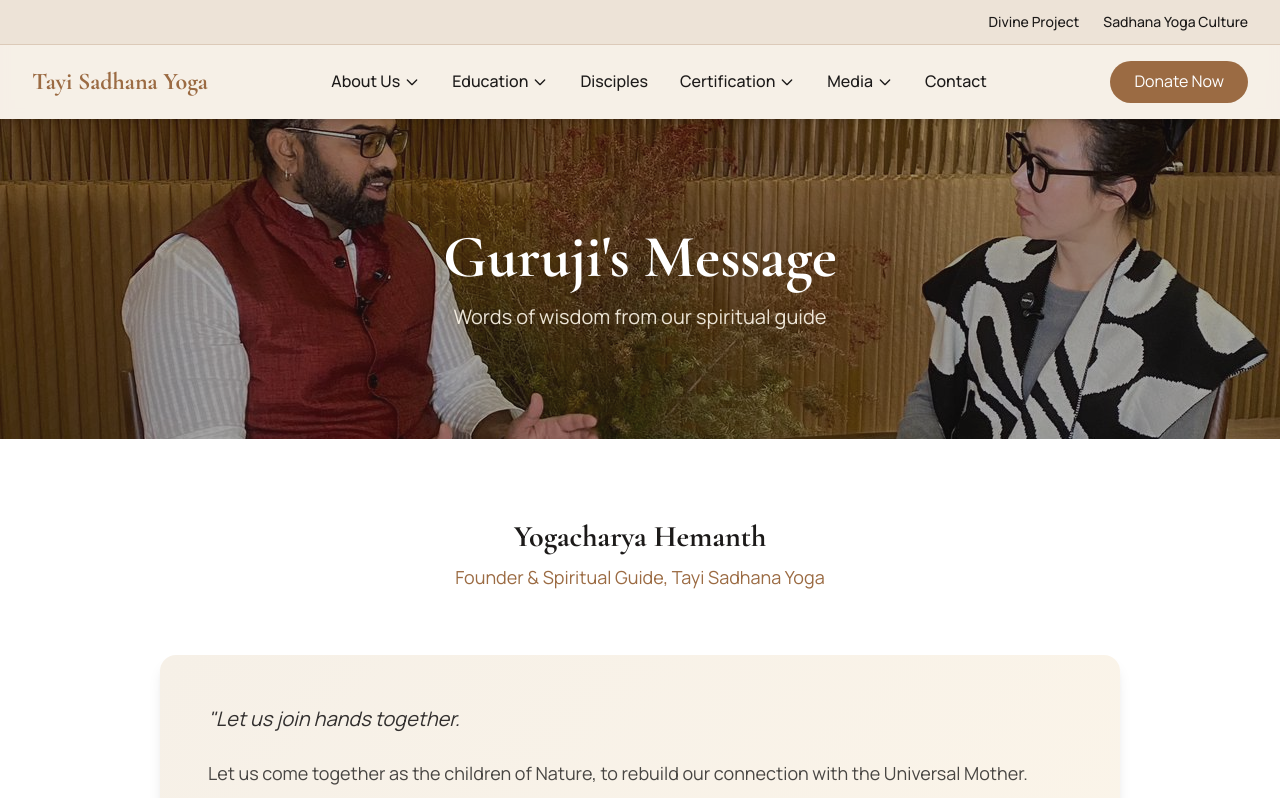
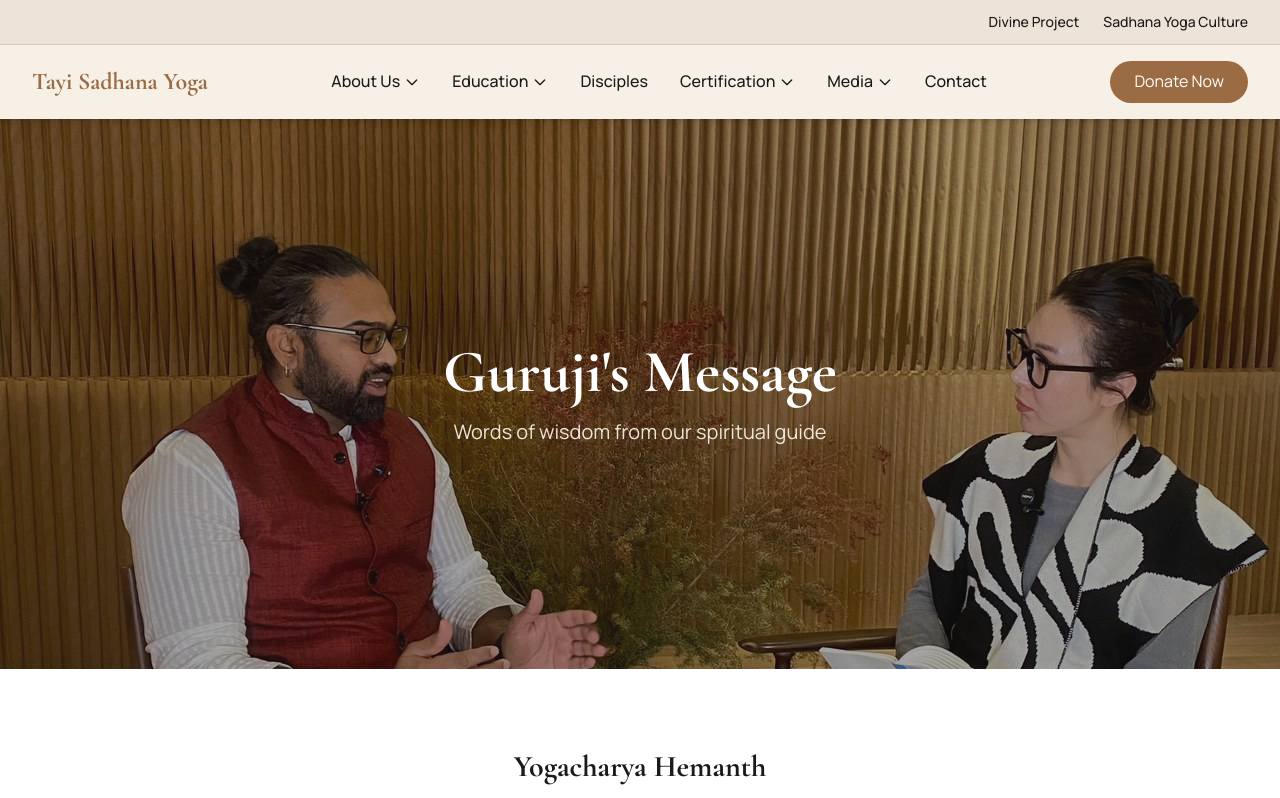
Before and after one commit to vedahametam/tayi-yoga, a React (Vite) app: page /about/guruji-message in a window 1280 px wide. Shown: the top 798 px of the page. Built offline with nearby package versions, Linux system fonts and the light colour scheme.

Commit message:
Increase PageHero height to large and customize image position for Guruji's portrait

```diff
--- a/src/react-app/components/PageHero.tsx
+++ b/src/react-app/components/PageHero.tsx
@@ -3,14 +3,22 @@ interface PageHeroProps {
   subtitle?: string;
   imagePlaceholder?: string;
   imageSrc?: string;
+  imagePosition?: string;
   height?: 'small' | 'medium' | 'large';
 }
 
-export default function PageHero({ title, subtitle, imagePlaceholder = 'Hero Image', imageSrc, height = 'medium' }: PageHeroProps) {
+export default function PageHero({
+  title,
+  subtitle,
+  imagePlaceholder = 'Hero Image',
+  imageSrc,
+  imagePosition = 'object-center',
+  height = 'medium'
+}: PageHeroProps) {
   const heightClasses = {
     small: 'h-48 md:h-64',
     medium: 'h-64 md:h-80',
-    large: 'h-80 md:h-96'
+    large: 'h-[450px] md:h-[550px]'
   };
 
   return (
@@ -18,7 +26,7 @@ export default function PageHero({ title, subtitle, imagePlaceholder = 'Hero Ima
       {/* Background image or placeholder */}
       {imageSrc ? (
         <div className="absolute inset-0">
-          <img src={imageSrc} alt={imagePlaceholder} className="w-full h-full object-cover" />
+          <img src={imageSrc} alt={imagePlaceholder} className={`w-full h-full object-cover ${imagePosition}`} />
           <div className="absolute inset-0 bg-ink/40"></div>
         </div>
       ) : (
--- a/src/react-app/pages/about/GurujiMessage.tsx
+++ b/src/react-app/pages/about/GurujiMessage.tsx
@@ -7,7 +7,8 @@ export default function GurujiMessage() {
         title="Guruji's Message"
         subtitle="Words of wisdom from our spiritual guide"
         imageSrc="/images/general/hv_7.jpeg"
-        height="medium"
+        imagePosition="object-[center_20%]"
+        height="large"
       />
 
       <section className="py-20 bg-white">
```
